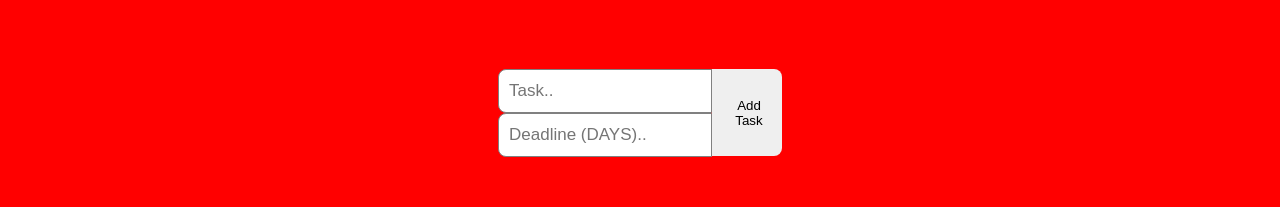
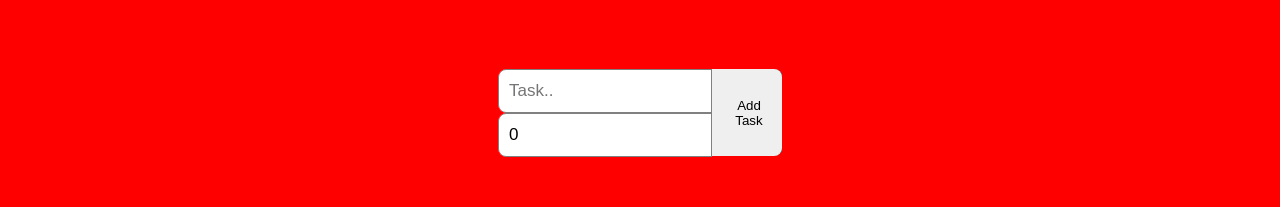
Before and after one commit to sangar3/Task-Tracker-app, a React (Create React App) app in the folder my-app/: page / in a window 1280 px wide. Shown: the top 207 px of the page. Built offline with nearby package versions, Linux system fonts and the light colour scheme.

Commit message:
cleared list after button is pressed
set the settask list to empty string and setdeadline to zero

```diff
--- a/my-app/src/App.tsx
+++ b/my-app/src/App.tsx
@@ -37,7 +37,9 @@ const App:FC = () =>  {
   {
     const newTask = {taskName: task, deadline: deadline }; // create a task object
     setTodoList([...todoList, newTask]); //old todo list
-    console.log(todoList)
+    // console.log(todoList) find what is being added to the list
+    setTask("") // clears tasks
+    setDeadline(0) // clears deadline
   }
 
   return (
@@ -45,8 +47,22 @@ const App:FC = () =>  {
 
       <div className="header">
           <div className="inputContainer">
-            <input type="text" placeholder="Task.." name="task" onChange={handleChange}></input>
-            <input type="number" placeholder="Deadline (DAYS).." name="deadline" onChange={handleChange}></input>
+            <input
+            type="text"
+            placeholder="Task.."
+            name="task"
+            onChange={handleChange}
+            value={task}
+            >
+            </input>
+
+            <input
+            type="number"
+            placeholder="Deadline (DAYS).."
+            name="deadline"
+            onChange={handleChange}
+            value={deadline}>
+            </input>
           </div>
           <button onClick={addTask}>Add Task</button>
       </div>
```
